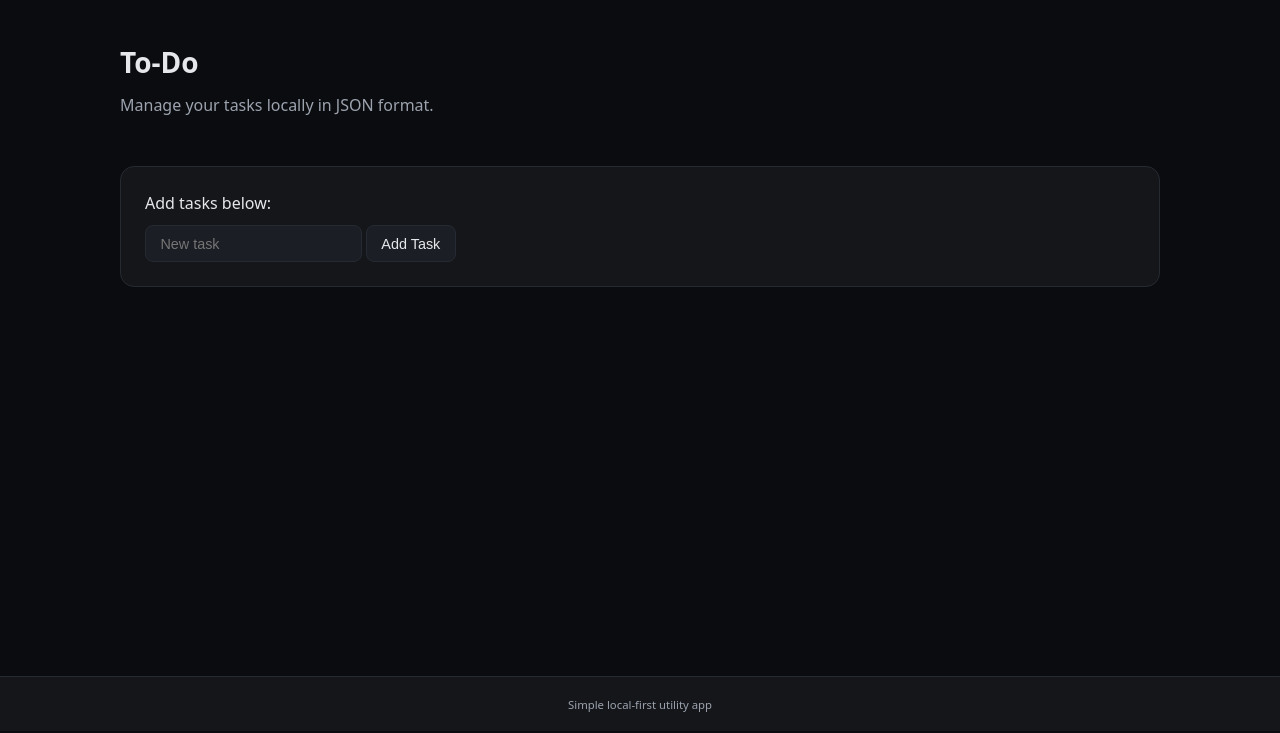
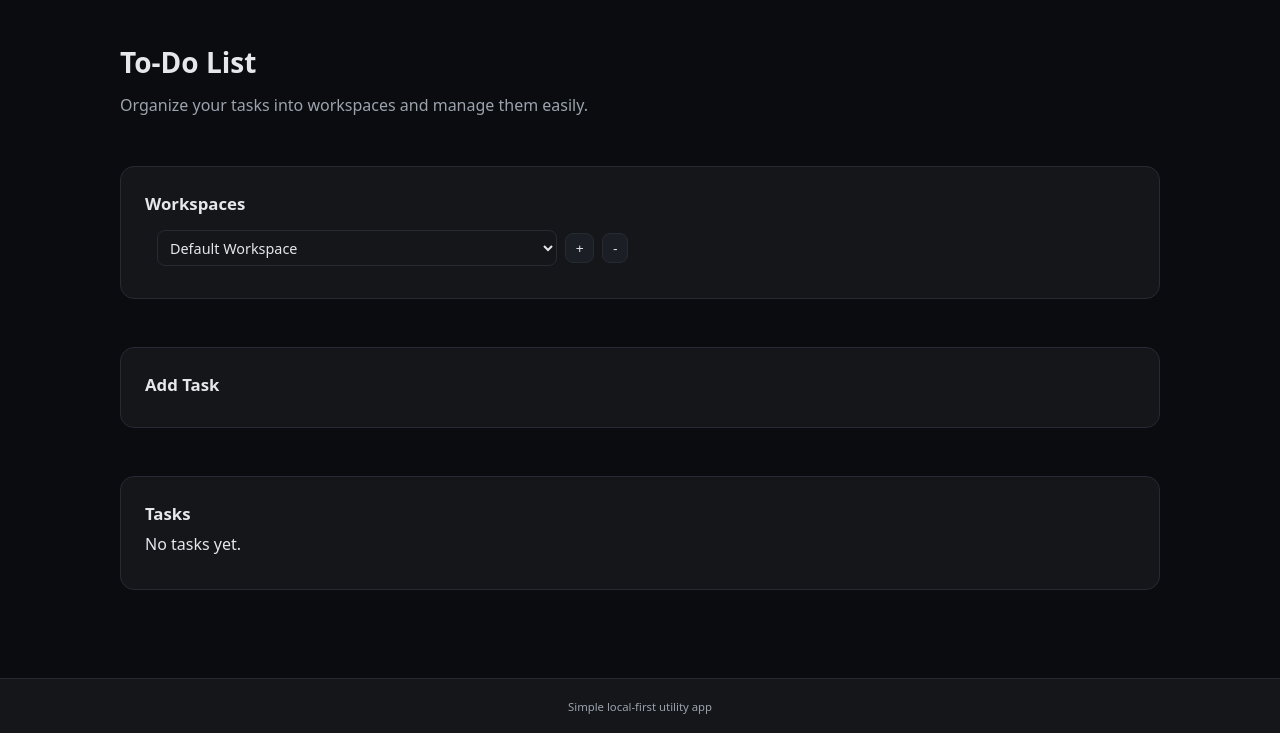
Before and after one commit to xyz-leo/workbench-app, a Flask app: page /todo in a window 1280 px wide. Shown: the part 69-802 px from the top of the page. Before the commit the page ends 781 px from the top, so only its background shows below. Run offline with Flask 3, Linux system fonts and the light colour scheme.

Commit message:
feat(todo-frontend): implement full frontend flow for To-Do List
- Added workspace management panel above Add Task, with dropdown for selecting
  workspace and buttons to add/delete workspaces (with confirmation).
- Implemented Add Task panel as expandable <details>, with title and description
  inputs styled according to the site's design system.
- Styled inputs and textarea for consistent look and feel with dark/light themes.
- Tasks panel renders tasks dynamically for the selected workspace:
    - Each task is a <details> element showing title by default.
    - Expanding shows description and a Delete button with confirmation alert.
- All dynamic operations (add task, delete task, add/remove workspace) handled
  in JS using an in-memory JSON object structured as {workspace: [tasks]}.
- Maintains full frontend flow and UI consistency with the rest of the Workbench app,
  ready for backend integration later.

```diff
--- a/app/static/css/main.css
+++ b/app/static/css/main.css
@@ -483,3 +483,67 @@ details summary h2 {
 details[open] summary {
     margin-bottom: 1rem;
 }
+
+/* =============================
+   To do Add Task
+   ============================= */
+/* Text inputs (Title) */
+#task-title {
+    width: 100%;
+    padding: 0.45rem 0.6rem;
+    font-family: var(--font-family);
+    font-size: 0.9rem;
+    border: 1px solid var(--border-color);
+    border-radius: var(--radius-sm);
+    background-color: var(--bg-surface);
+    color: var(--text-main);
+    transition: border-color var(--transition-fast), background-color var(--transition-fast);
+}
+
+/* Textarea (Description) */
+#task-desc {
+    width: 100%;
+    padding: 0.45rem 0.6rem;
+    font-family: var(--font-family);
+    font-size: 0.9rem;
+    border: 1px solid var(--border-color);
+    border-radius: var(--radius-sm);
+    background-color: var(--bg-surface);
+    color: var(--text-main);
+    transition: border-color var(--transition-fast), background-color var(--transition-fast);
+    resize: vertical; /* allow vertical resizing */
+    min-height: 60px;
+}
+
+/* =============================
+   To do Workspace Panel Styling
+   ============================= */
+
+/* Workspace container panel */
+#workspace-selector-panel {
+    max-width: 50%;      /* Limit width */
+    display: flex;
+    align-items: center;
+    gap: 0.5rem;
+    padding: 0.5rem 0.75rem;
+}
+
+/* Workspace dropdown */
+#workspace-selector {
+    flex: 1;
+    padding: 0.4rem 0.5rem;
+    border-radius: var(--radius-sm);
+    border: 1px solid var(--border-color);
+    background-color: var(--bg-surface);
+    color: var(--text-main);
+    font-family: var(--font-family);
+    font-size: 0.9rem;
+    cursor: pointer;
+    transition: border-color var(--transition-fast), background-color var(--transition-fast);
+}
+
+/* Workspace buttons (+ and -) */
+#workspace-selector-panel .button {
+    padding: 0.4rem 0.6rem;
+    font-size: 0.85rem;
+}
--- /dev/null
+++ b/app/static/js/todo.js
@@ -0,0 +1,156 @@
+// =============================
+// todo.js (JSON in-memory)
+// =============================
+
+// All operations are done on a single in-memory object "todoData",
+
+// -----------------------------
+// JSON-like Storage (to delete later)
+// -----------------------------
+let todoData = {
+    "Default Workspace": [] // Initial default workspace
+};
+
+// -----------------------------
+// DOM Elements
+// -----------------------------
+const workspaceSelector = document.getElementById("workspace-selector");
+const addWorkspaceBtn = document.getElementById("add-workspace");
+const removeWorkspaceBtn = document.getElementById("remove-workspace");
+const addTaskForm = document.getElementById("add-task-form");
+const tasksContainer = document.getElementById("tasks-container");
+
+// -----------------------------
+// Utility Functions
+// -----------------------------
+
+// Get currently selected workspace
+function getCurrentWorkspace() {
+    return workspaceSelector.value;
+}
+
+// Render workspaces in the dropdown
+function renderWorkspaces() {
+    workspaceSelector.innerHTML = "";
+    for (const workspace of Object.keys(todoData)) {
+        const option = document.createElement("option");
+        option.value = workspace;
+        option.textContent = workspace;
+        workspaceSelector.appendChild(option);
+    }
+}
+
+// Render tasks for the selected workspace
+function renderTasks() {
+    const workspace = getCurrentWorkspace();
+    const tasks = todoData[workspace] || [];
+
+    tasksContainer.innerHTML = ""; // Clear previous tasks
+
+    if (tasks.length === 0) {
+        const emptyMsg = document.createElement("p");
+        emptyMsg.textContent = "No tasks yet.";
+        tasksContainer.appendChild(emptyMsg);
+        return;
+    }
+
+    // Render each task as <details>
+    tasks.forEach((task, index) => {
+        const taskDetails = document.createElement("details");
+        taskDetails.className = "panel";
+        taskDetails.style.marginBottom = "0.5rem";
+
+        // Summary = task title
+        const summary = document.createElement("summary");
+        summary.textContent = task.title;
+        taskDetails.appendChild(summary);
+
+        // Description
+        if (task.description) {
+            const descEl = document.createElement("p");
+            descEl.style.marginTop = "0.5rem";
+            descEl.textContent = task.description;
+            taskDetails.appendChild(descEl);
+        }
+
+        // Delete task button
+        const deleteBtn = document.createElement("button");
+        deleteBtn.className = "button";
+        deleteBtn.style.marginTop = "0.5rem";
+        deleteBtn.textContent = "Delete";
+        deleteBtn.onclick = () => {
+            if (confirm(`Are you sure you want to delete task "${task.title}"?`)) {
+                todoData[workspace].splice(index, 1);
+                renderTasks();
+            }
+        };
+
+        taskDetails.appendChild(deleteBtn);
+
+        tasksContainer.appendChild(taskDetails);
+    });
+}
+
+// -----------------------------
+// Event Handlers
+// -----------------------------
+
+// Add new task
+addTaskForm.addEventListener("submit", (e) => {
+    e.preventDefault();
+
+    const title = document.getElementById("task-title").value.trim();
+    const description = document.getElementById("task-desc").value.trim();
+    const workspace = getCurrentWorkspace();
+
+    if (!title) return;
+
+    const task = { title, description };
+    todoData[workspace].push(task);
+
+    renderTasks();
+
+    // Reset form
+    addTaskForm.reset();
+});
+
+// Add new workspace
+addWorkspaceBtn.addEventListener("click", () => {
+    const workspaceName = prompt("Enter new workspace name:");
+    if (!workspaceName) return;
+
+    if (todoData[workspaceName]) {
+        alert("Workspace already exists!");
+        return;
+    }
+
+    todoData[workspaceName] = [];
+    renderWorkspaces();
+    workspaceSelector.value = workspaceName;
+    renderTasks();
+});
+
+// Remove current workspace
+removeWorkspaceBtn.addEventListener("click", () => {
+    const workspace = getCurrentWorkspace();
+    if (!workspace) return;
+
+    if (!confirm(`Are you sure you want to delete workspace "${workspace}"?`)) return;
+
+    delete todoData[workspace];
+    renderWorkspaces();
+    // Select first workspace if exists
+    const first = Object.keys(todoData)[0];
+    if (first) workspaceSelector.value = first;
+
+    renderTasks();
+});
+
+// Switch workspace
+workspaceSelector.addEventListener("change", renderTasks);
+
+// -----------------------------
+// Initial Render
+// -----------------------------
+renderWorkspaces();
+renderTasks();
--- a/app/templates/todo.html
+++ b/app/templates/todo.html
@@ -3,21 +3,80 @@
 {% block content %}
 <div class="container">
 
+    <!-- =============================
+         Page Title
+         ============================= -->
     <section class="section">
-        <h1>To-Do</h1>
-        <p class="subtitle">Manage your tasks locally in JSON format.</p>
+        <h1>To-Do List</h1>
+        <p class="subtitle">Organize your tasks into workspaces and manage them easily.</p>
     </section>
 
+    <!-- =============================
+         Workspace Selector Panel
+         ============================= -->
     <section class="section">
         <div class="panel">
-            <p>Add tasks below:</p>
-            <input type="text" id="todo-input" placeholder="New task" class="button">
-            <button id="add-todo" class="button">Add Task</button>
+            <h2>Workspaces</h2>
 
-            <ul id="todo-list">
-            </ul>
+            <div id="workspace-selector-panel">
+                <select id="workspace-selector" style="flex: 1;">
+                    <!-- JS will populate workspace options -->
+                </select>
+
+                <button id="add-workspace" class="button" type="button">+</button>
+                <button id="remove-workspace" class="button" type="button"
+                    onclick="if(confirm('Are you sure you want to delete this workspace?')){ removeWorkspace(); }">-</button>
+            </div>
+        </div>
+    </section>
+
+    <!-- =============================
+         Add Task Panel (Expandable)
+         ============================= -->
+    <section class="section">
+        <div class="panel">
+            <details>
+                <summary>
+                    <h2>Add Task</h2>
+                </summary>
+
+                <!-- Add Task Form -->
+                <form id="add-task-form" style="margin-top: 1rem;">
+                    <!-- Task Title -->
+                    <div style="margin-bottom: 0.75rem;">
+                        <label for="task-title">Title</label>
+                        <input type="text" id="task-title" name="title" placeholder="Task title" required>
+                    </div>
+
+                    <!-- Task Description -->
+                    <div style="margin-bottom: 0.75rem;">
+                        <label for="task-desc">Description</label>
+                        <textarea id="task-desc" name="description" placeholder="Task description" rows="3"></textarea>
+                    </div>
+
+                    <!-- Submit Button -->
+                    <button type="submit" class="button">Add Task</button>
+                </form>
+
+            </details>
+        </div>
+    </section>
+
+    <!-- =============================
+         Tasks Panel
+         ============================= -->
+    <section class="section">
+        <div class="panel">
+            <h2>Tasks</h2>
+            <div id="tasks-container">
+                <!-- JS will populate tasks for the selected workspace -->
+            </div>
         </div>
     </section>
 
 </div>
 {% endblock %}
+
+{% block extra_scripts %}
+<script src="{{ url_for('static', filename='js/todo.js') }}"></script>
+{% endblock %}
```
